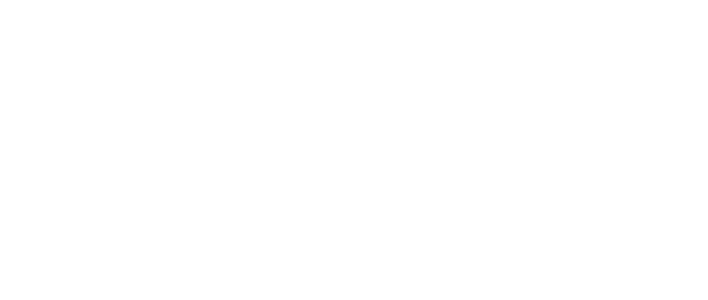
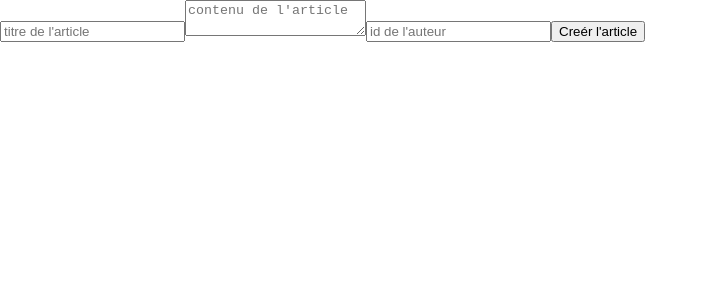
Before and after one commit to OmyRob86/first-react-project, a React (Create React App) app: page / in a window 1280 px wide. Shown: the top 300 px of the page, without its empty margins (0-708 px from the left). Built offline with nearby package versions, Linux system fonts and the light colour scheme.

Commit message:
create state title

```diff
--- a/src/App.js
+++ b/src/App.js
@@ -1,8 +1,10 @@
 import React from 'react';
+import CreateArticle from './CreateArticle';
 
 const App = () => {
   return (
     <div>
+      <CreateArticle />
     </div>
   );
 }
--- /dev/null
+++ b/src/CreateArticle.js
@@ -0,0 +1,42 @@
+import React, { useState } from 'react';
+
+const CreateArticle = () => {
+    const [ title, setTitle ] = useState("");
+
+    const handleSubmit = (event) => {
+        event.preventDefault();
+        console.log("titre : ", title);
+    }
+
+    const handleChange = (event) => {
+        console.log("target name : ", event.target.name);
+        console.log("target value : ", event.target.value);
+
+        setTitle(event.target.value.substring(0, 10));
+    }
+
+    return (
+        <form onSubmit={handleSubmit}>
+            <input
+                type="text"
+                name="title"
+                onChange={handleChange}
+                value={title}
+                placeholder="titre de l'article"
+            />
+            <textarea
+                name="content"
+                placeholder="contenu de l'article"
+            >
+            </textarea>
+            <input
+                type="numner"
+                name="author"
+                placeholder="id de l'auteur"
+            />
+            <button type="submit">Creér l'article</button>
+        </form>
+    )
+};
+
+export default CreateArticle;
```
